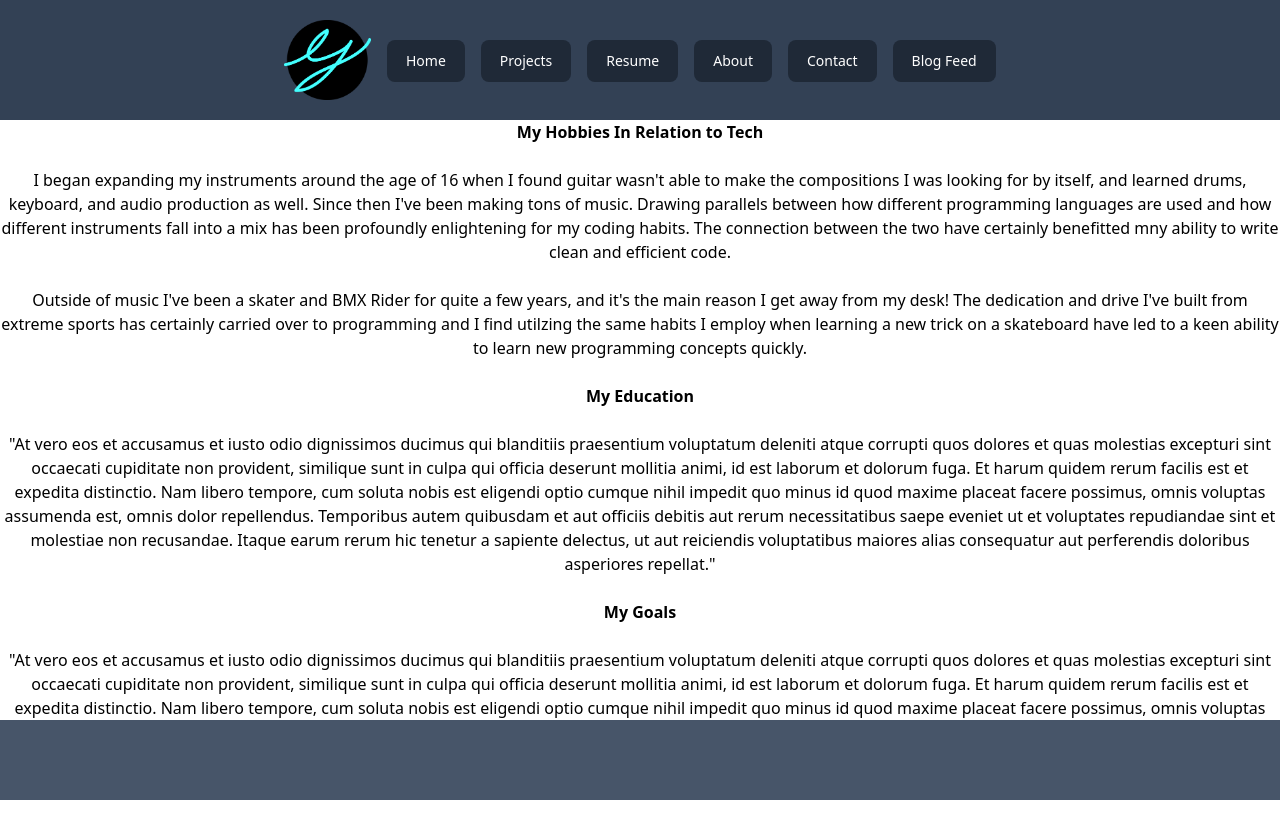
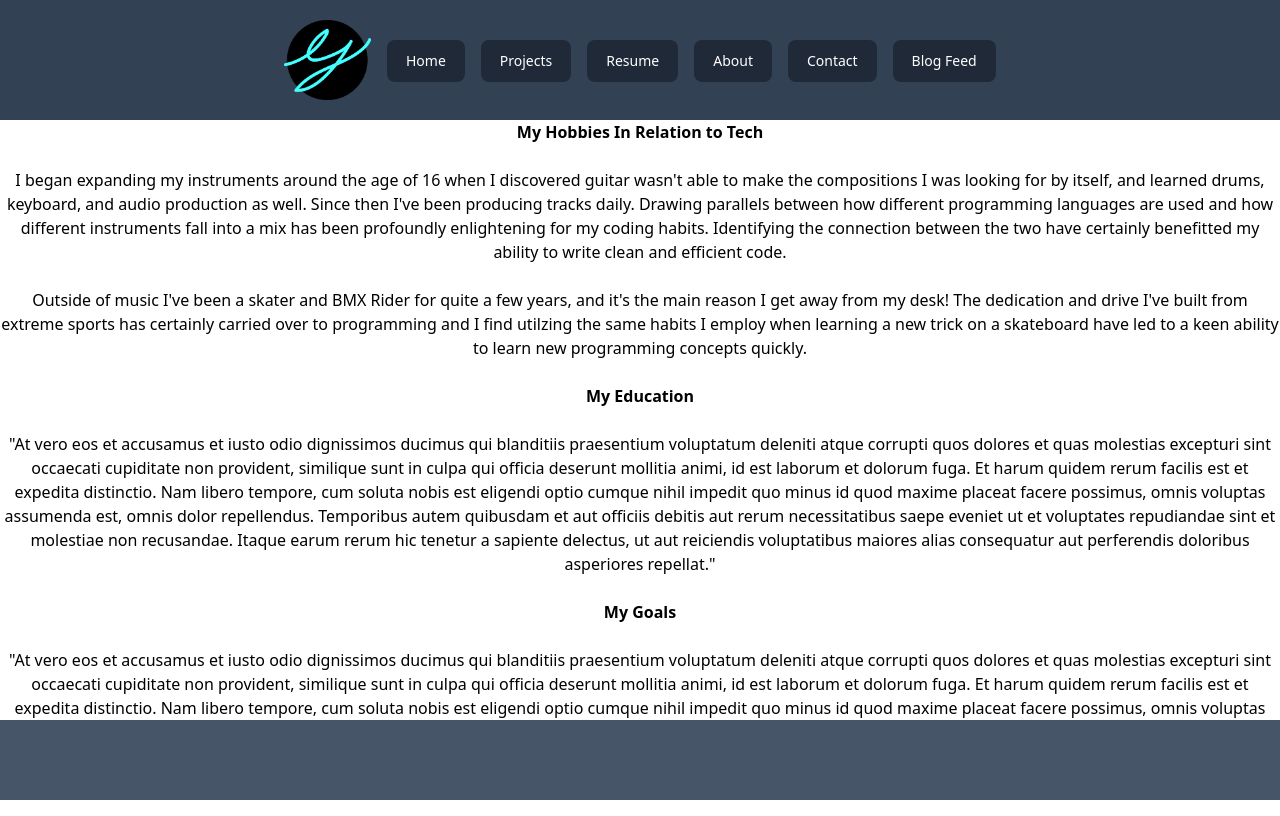
Before and after one commit to Garret-Gallant/my-portfolio, a React (Create React App) app: page /about in a window 1280 px wide. Built offline with nearby package versions, Linux system fonts and the light colour scheme.

Commit message:
adjusted phrasing in further about page

```diff
--- a/src/components/About.js
+++ b/src/components/About.js
@@ -6,11 +6,11 @@ const About = () => {
       <h1 class='font-bold'>My Hobbies In Relation to Tech</h1>
       <br />
         <p>
-          I began expanding my instruments around the age of 16 when I found guitar wasn't able to make the compositions I
-          was looking for by itself, and learned drums, keyboard, and audio production as well. Since then I've been making
-          tons of music. Drawing parallels between how different programming languages are used and how different instruments
-          fall into a mix has been profoundly enlightening for my coding habits. The connection between the two have certainly
-          benefitted mny ability to write clean and efficient code.
+          I began expanding my instruments around the age of 16 when I discovered guitar wasn't able to make the compositions I
+          was looking for by itself, and learned drums, keyboard, and audio production as well. Since then I've been producing tracks daily.
+          Drawing parallels between how different programming languages are used and how different instruments fall into a mix has been
+          profoundly enlightening for my coding habits. Identifying the connection between the two have certainly benefitted my ability to write
+          clean and efficient code.
         </p>
         <br />
         <p>
@@ -47,4 +47,4 @@ const About = () => {
   )
 }
 
-export default About
+export default About;
--- a/src/components/BlogFeed.js
+++ b/src/components/BlogFeed.js
@@ -2,7 +2,7 @@ import React from 'react'
 
 const BlogFeed = () => {
   return (
-    <div>BlogFeed</div>
+    <div>Blog Feed</div>
   )
 }
 
```
